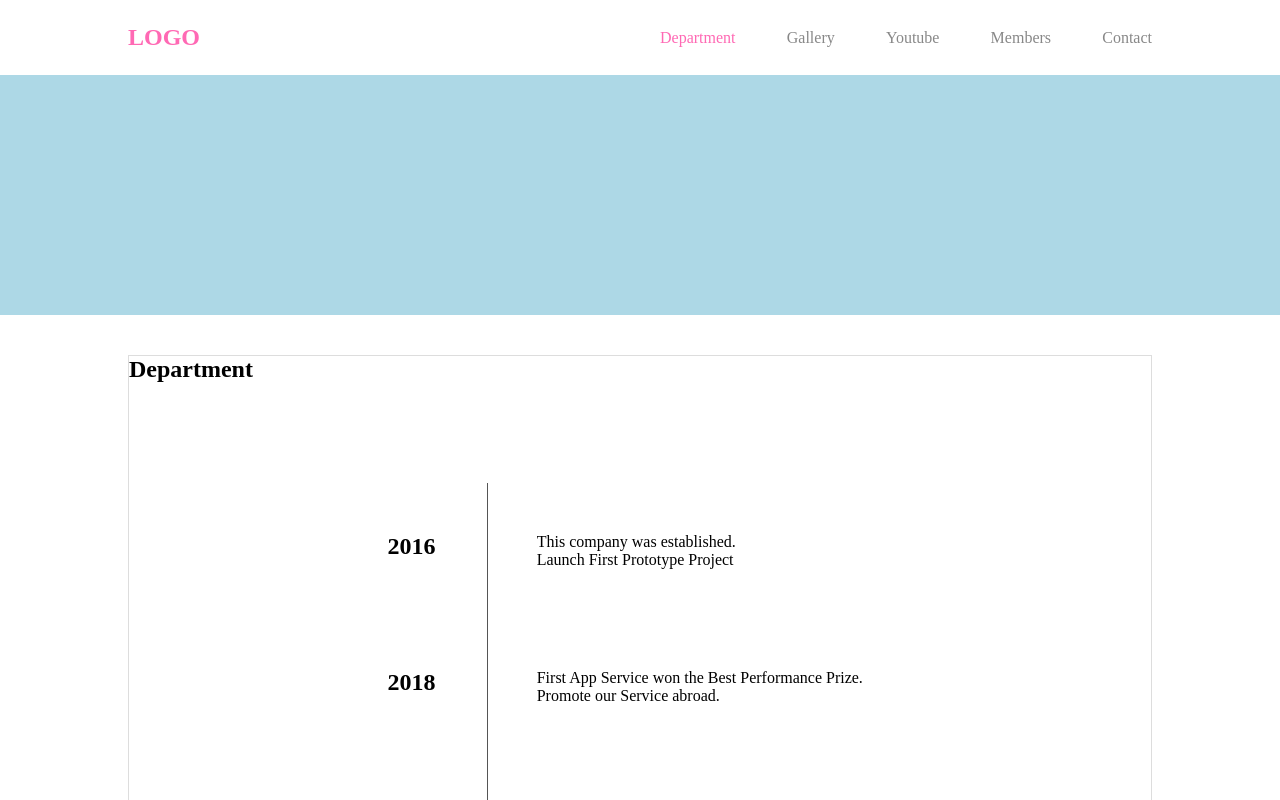
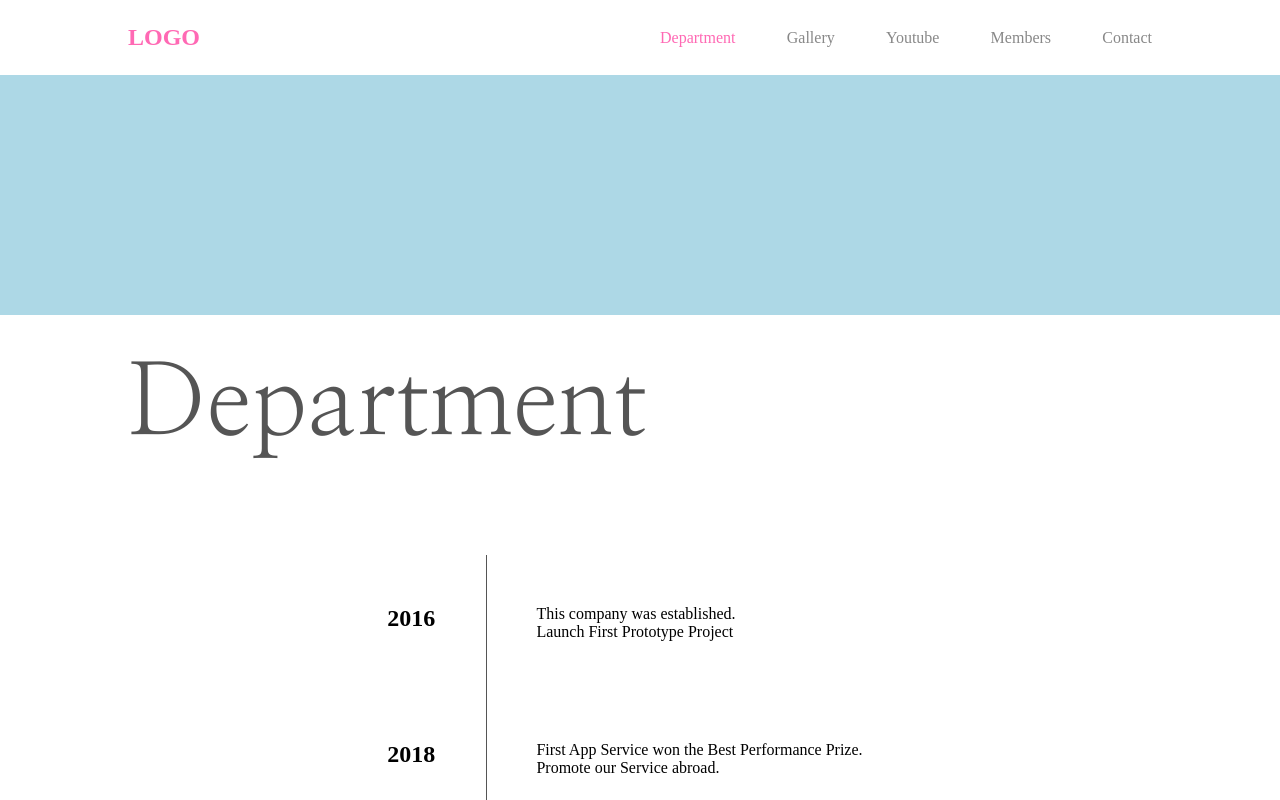
Before and after one commit to tubi55/deploy-react, a React (Create React App) app: page /#/department in a window 1280 px wide. Shown: the top 800 px of the page. Built offline with nearby package versions, Linux system fonts and the light colour scheme.

Commit message:
레이아웃 서브 타이틀 구글 웹폰트 적용

```diff
--- a/src/components/common/layout/Layout.module.scss
+++ b/src/components/common/layout/Layout.module.scss
@@ -1,3 +1,5 @@
+@import url('https://fonts.googleapis.com/css2?family=Nanum+Myeongjo&display=swap');
+
 .layout {
 	width: 100%;
 
@@ -11,6 +13,11 @@
 		width: 80vw;
 		margin: 5vh auto;
 		min-height: 60vh;
-		border: 1px solid #ddd;
+
+		h1 {
+			font: normal 100px/1 'Nanum Myeongjo';
+			color: #555;
+			margin-bottom: 30px;
+		}
 	}
 }
--- a/src/components/sub/department/Department.jsx
+++ b/src/components/sub/department/Department.jsx
@@ -43,6 +43,7 @@ export default function Department() {
 					);
 				})}
 			</div>
+
 			<div className={styles.memberBox}>
 				{Department.map((member, idx) => {
 					return (
```
